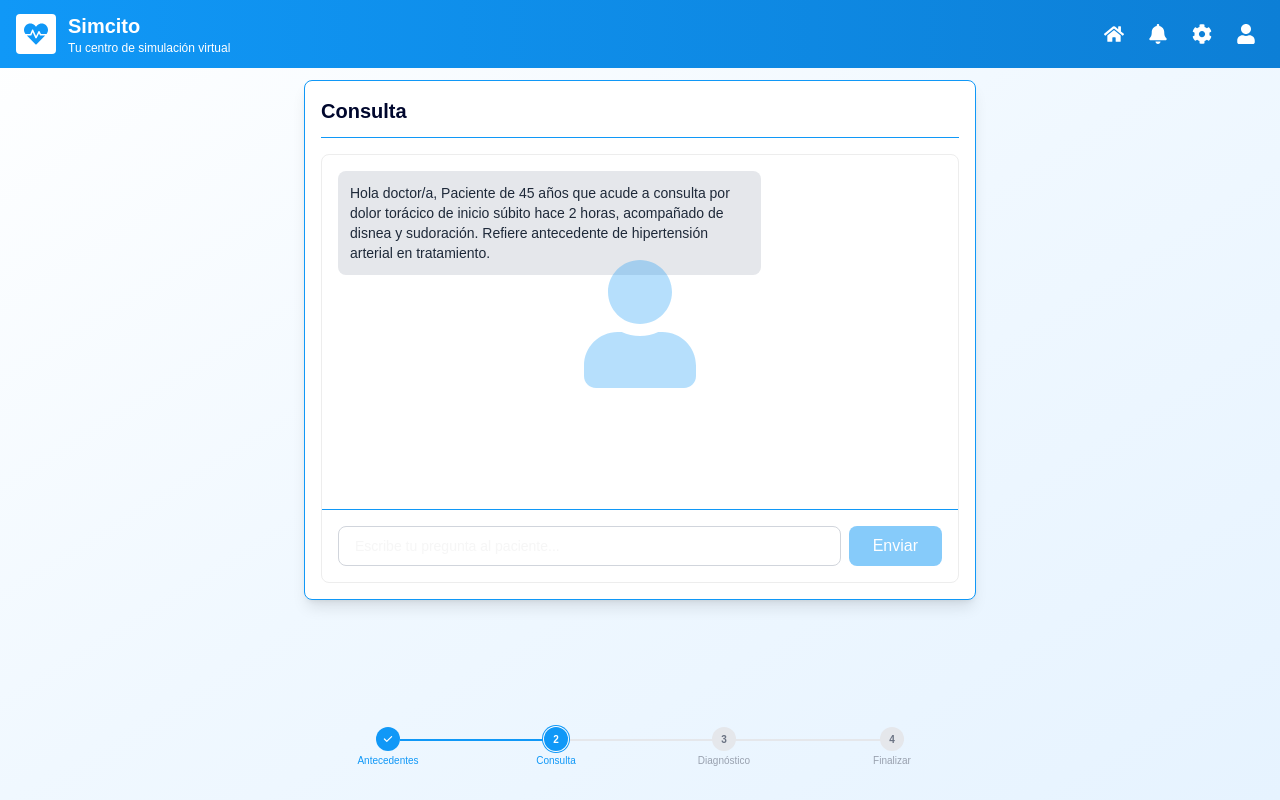
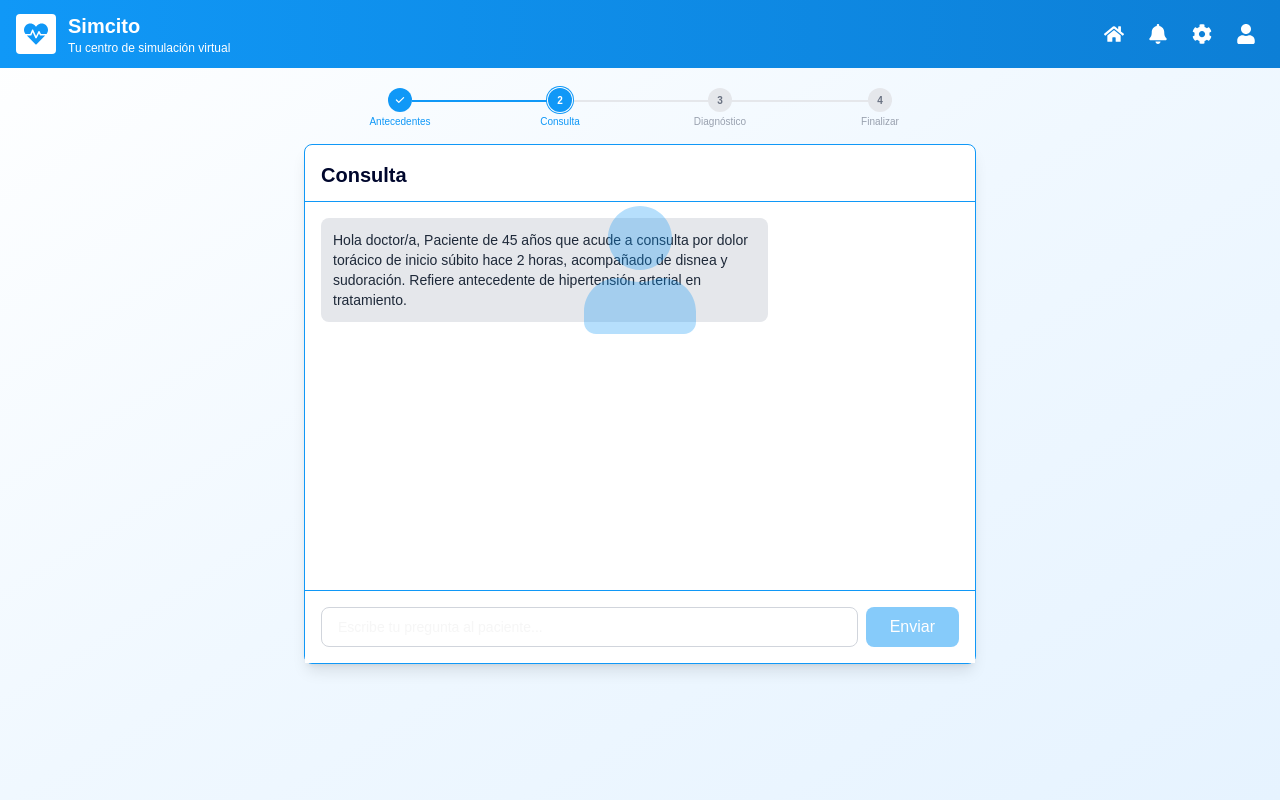
Before and after one commit to platanus-hack/platanus-hack-25-team-13, a Next.js app: page /anamnesis in a window 1280 px wide. Both pictures are taken after a click on the button "Comenzar Consulta". Built offline with nearby package versions, Linux system fonts and the light colour scheme.

Commit message:
fix: ui details

```diff
--- a/app/anamnesis/page.tsx
+++ b/app/anamnesis/page.tsx
@@ -75,7 +75,13 @@ export default function AnamnesisPage() {
 
   return (
     <div className="min-h-screen bg-gradient-to-br from-[#ffffff] via-[#f0f8ff] to-[#e6f3ff] flex flex-col">
-      <div className="flex-1 flex flex-col items-center pt-20 pb-32 p-4">
+      <div className="fixed top-20 left-0 right-0 z-10 flex justify-center pt-2 pb-2">
+        <div className="w-full max-w-2xl px-4">
+          <Stepper steps={steps} currentStep={currentStep} />
+        </div>
+      </div>
+
+      <div className="flex-1 flex flex-col items-center pt-36 pb-4 p-4">
         {currentStep === 0 && (
           <>
             <AntecedentesMedicos
@@ -103,10 +109,6 @@ export default function AnamnesisPage() {
           <Consulta clinicalCase={clinicalCase} />
         )}
       </div>
-
-      <div className="fixed bottom-0 left-0 right-0 pb-8 flex justify-center">
-        <Stepper steps={steps} currentStep={currentStep} />
-      </div>
     </div>
   );
 }
--- a/components/anamnesis/ChatBox.tsx
+++ b/components/anamnesis/ChatBox.tsx
@@ -6,19 +6,12 @@ import type { ClinicalCase, ChatMessage } from "@/types/case";
 
 interface ChatBoxProps {
   clinicalCase: ClinicalCase;
+  messages: ChatMessage[];
+  loading: boolean;
   onMessagesChange?: (messages: ChatMessage[]) => void;
 }
 
-export default function ChatBox({ clinicalCase, onMessagesChange }: ChatBoxProps) {
-  const [messages, setMessages] = useState<ChatMessage[]>([
-    {
-      role: "assistant",
-      content: `Hola doctor/a, ${clinicalCase.motivo_consulta}`,
-      timestamp: new Date(),
-    },
-  ]);
-  const [input, setInput] = useState("");
-  const [loading, setLoading] = useState(false);
+export default function ChatBox({ clinicalCase, messages, loading, onMessagesChange }: ChatBoxProps) {
   const messagesEndRef = useRef<HTMLDivElement>(null);
 
   const scrollToBottom = () => {
@@ -33,51 +26,9 @@ export default function ChatBox({ clinicalCase, onMessagesChange }: ChatBoxProps
     onMessagesChange?.(messages);
   }, [messages, onMessagesChange]);
 
-  async function handleSend() {
-    if (!input.trim() || loading) return;
-
-    const userMessage: ChatMessage = {
-      role: "user",
-      content: input,
-      timestamp: new Date(),
-    };
-
-    setMessages((prev) => [...prev, userMessage]);
-    setInput("");
-    setLoading(true);
-
-    try {
-      const res = await fetch("/api/chat", {
-        method: "POST",
-        headers: { "Content-Type": "application/json" },
-        body: JSON.stringify({
-          messages: [...messages, userMessage],
-          clinicalCase,
-        }),
-      });
-
-      if (!res.ok) throw new Error("Error en chat");
-
-      const data = await res.json();
-      const assistantMessage: ChatMessage = {
-        role: "assistant",
-        content: data.message,
-        timestamp: new Date(),
-      };
-
-      setMessages((prev) => [...prev, assistantMessage]);
-    } catch (err) {
-      console.error(err);
-      alert("Error enviando mensaje");
-    } finally {
-      setLoading(false);
-    }
-  }
-
   const hasMessages = messages.length > 1 || (messages.length === 1 && messages[0].role === "user");
 
   return (
-    <div className="flex flex-col h-full border rounded-lg">
     <div className="flex-1 overflow-y-auto p-4 space-y-4 relative">
       {!hasMessages && (
         <div className="absolute inset-0 flex items-center justify-center">
@@ -109,27 +60,5 @@ export default function ChatBox({ clinicalCase, onMessagesChange }: ChatBoxProps
       )}
       <div ref={messagesEndRef} />
     </div>
-
-      <div className="border-t-[0.5px] border-[#1098f7] p-4">
-        <div className="flex gap-2">
-          <input
-            type="text"
-            value={input}
-            onChange={(e) => setInput(e.target.value)}
-            onKeyDown={(e) => e.key === "Enter" && handleSend()}
-            placeholder="Escribe tu pregunta al paciente..."
-            className="flex-1 border border-gray-300 rounded-lg px-4 py-2 text-sm focus:outline-none focus:border-[#1098f7] focus:ring-1 focus:ring-[#1098f7]"
-            disabled={loading}
-          />
-          <button
-            onClick={handleSend}
-            disabled={loading || !input.trim()}
-            className="bg-[#1098f7] text-white px-6 py-2 rounded-lg disabled:opacity-50 disabled:cursor-not-allowed hover:bg-[#0d7fd6] transition-colors font-medium"
-          >
-            Enviar
-          </button>
-        </div>
-      </div>
-    </div>
   );
 }
--- /dev/null
+++ b/components/anamnesis/ChatInput.tsx
@@ -0,0 +1,33 @@
+"use client";
+
+interface ChatInputProps {
+  input: string;
+  onInputChange: (value: string) => void;
+  onSend: () => void;
+  loading: boolean;
+}
+
+export default function ChatInput({ input, onInputChange, onSend, loading }: ChatInputProps) {
+  return (
+    <div className="border-t-[0.5px] border-[#1098f7] p-4 bg-white">
+      <div className="flex gap-2">
+        <input
+          type="text"
+          value={input}
+          onChange={(e) => onInputChange(e.target.value)}
+          onKeyDown={(e) => e.key === "Enter" && onSend()}
+          placeholder="Escribe tu pregunta al paciente..."
+          className="flex-1 border border-gray-300 rounded-lg px-4 py-2 text-sm focus:outline-none focus:border-[#1098f7] focus:ring-1 focus:ring-[#1098f7]"
+          disabled={loading}
+        />
+        <button
+          onClick={onSend}
+          disabled={loading || !input.trim()}
+          className="bg-[#1098f7] text-white px-6 py-2 rounded-lg disabled:opacity-50 disabled:cursor-not-allowed hover:bg-[#0d7fd6] transition-colors font-medium"
+        >
+          Enviar
+        </button>
+      </div>
+    </div>
+  );
+}
--- a/components/anamnesis/Consulta.tsx
+++ b/components/anamnesis/Consulta.tsx
@@ -1,22 +1,80 @@
 "use client";
 
-import type { ClinicalCase } from "@/types/case";
+import { useState } from "react";
+import type { ClinicalCase, ChatMessage } from "@/types/case";
 import ChatBox from "./ChatBox";
+import ChatInput from "./ChatInput";
 
 interface ConsultaProps {
   clinicalCase: ClinicalCase;
 }
 
 export default function Consulta({ clinicalCase }: ConsultaProps) {
+  const [messages, setMessages] = useState<ChatMessage[]>([
+    {
+      role: "assistant",
+      content: `Hola doctor/a, ${clinicalCase.motivo_consulta}`,
+      timestamp: new Date(),
+    },
+  ]);
+  const [input, setInput] = useState("");
+  const [loading, setLoading] = useState(false);
+
+  async function handleSend() {
+    if (!input.trim() || loading) return;
+
+    const userMessage: ChatMessage = {
+      role: "user",
+      content: input,
+      timestamp: new Date(),
+    };
+
+    const newMessages = [...messages, userMessage];
+    setMessages(newMessages);
+    setInput("");
+    setLoading(true);
+
+    try {
+      const res = await fetch("/api/chat", {
+        method: "POST",
+        headers: { "Content-Type": "application/json" },
+        body: JSON.stringify({
+          messages: newMessages,
+          clinicalCase,
+        }),
+      });
+
+      if (!res.ok) throw new Error("Error en chat");
+
+      const data = await res.json();
+      const assistantMessage: ChatMessage = {
+        role: "assistant",
+        content: data.message,
+        timestamp: new Date(),
+      };
+
+      setMessages((prev) => [...prev, assistantMessage]);
+    } catch (err) {
+      console.error(err);
+      alert("Error enviando mensaje");
+    } finally {
+      setLoading(false);
+    }
+  }
+
   return (
-    <div className="w-full max-w-2xl mx-auto bg-[#ffffff] rounded-lg shadow-lg border-[0.5px] border-[#1098f7] p-4 flex flex-col h-[calc(100vh-280px)]">
-      <h2 className="text-xl font-bold text-[#00072d] mb-4 pb-3 border-b-[0.5px] border-[#1098f7]">
-        Consulta
-      </h2>
+    <div className="w-full max-w-2xl mx-auto bg-[#ffffff] rounded-lg shadow-lg border-[0.5px] border-[#1098f7] flex flex-col h-[calc(100vh-280px)]">
+      <div className="p-4 pb-3 border-b-[0.5px] border-[#1098f7]">
+        <h2 className="text-xl font-bold text-[#00072d]">
+          Consulta
+        </h2>
+      </div>
 
-      <div className="flex-1 min-h-0">
-        <ChatBox clinicalCase={clinicalCase} />
+      <div className="flex-1 min-h-0 overflow-hidden">
+        <ChatBox clinicalCase={clinicalCase} messages={messages} loading={loading} />
       </div>
+
+      <ChatInput input={input} onInputChange={setInput} onSend={handleSend} loading={loading} />
     </div>
   );
 }
```
Lines whose indentation alone changed are shown as unchanged.
